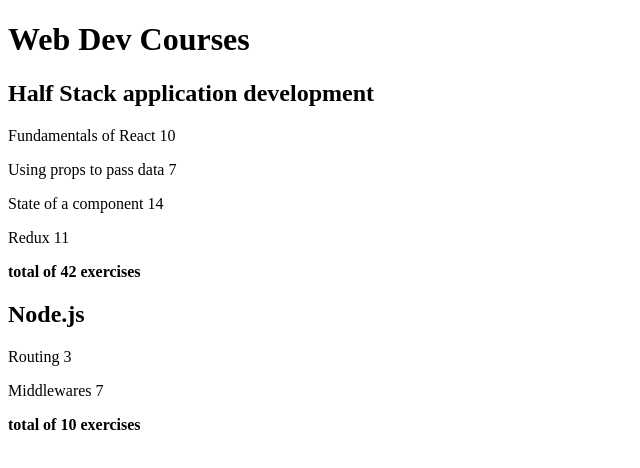
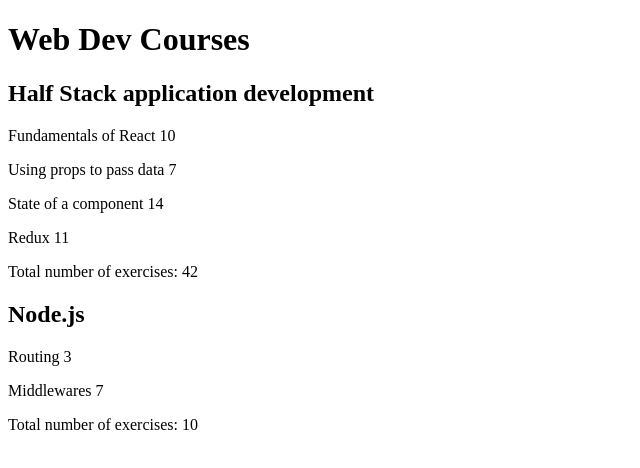
Before and after one commit to AndresBo/courseinfo-app, a React (Create React App) app: page / in a window 1280 px wide. Shown: the top 468 px of the page, without its empty margins (0-640 px from the left). Built offline with nearby package versions, Linux system fonts and the light colour scheme.

Commit message:
build: used a reducer to get sum of exercises

```diff
--- a/src/App.js
+++ b/src/App.js
@@ -1,6 +1,7 @@
 
 // create a section HTML component for each course and using map, send each part to Content component
 const Header = ({courseName, courseContent}) => {
+  console.log(courseContent)
   return (
   <section>
     <h2>{courseName}</h2>
@@ -14,17 +15,25 @@
 // creates a <p> element for each part
 const Content = ({part, exercises}) => <p>{part} {exercises}</p>
 
+// As an exercise, added the number of exercises in each course using a for loop or a reducer
 
-// !!! get sum of exercises in a course - use reducer?
+// get sum of exercises in a course - use FOR LOOP:
+// const TotalExercises = ({parts}) => {
+//   let total = 0
+//   for (var i = 0; i < parts.length; i++) {
+//     total += parts[i].exercises
+//   }
+
+//   return (
+//     <p><b>total of {total} exercises</b></p>
+//   )
+// }
+
+// get sum of exercises in a course - use REDUCER:
 const TotalExercises = ({parts}) => {
-  let total = 0
-  for (var i = 0; i < parts.length; i++) {
-    total += parts[i].exercises
-  }
-
-  return (
-    <p><b>total of {total} exercises</b></p>
-  )
+  const sumWith = parts.reduce(
+    (accumulator, parts) => accumulator + parts.exercises, 0)
+  return <p>Total number of exercises: {sumWith}</p>
 }
 
 
```
Also changed, not shown: 1 other file (tests, documents, lock files or other folders).
